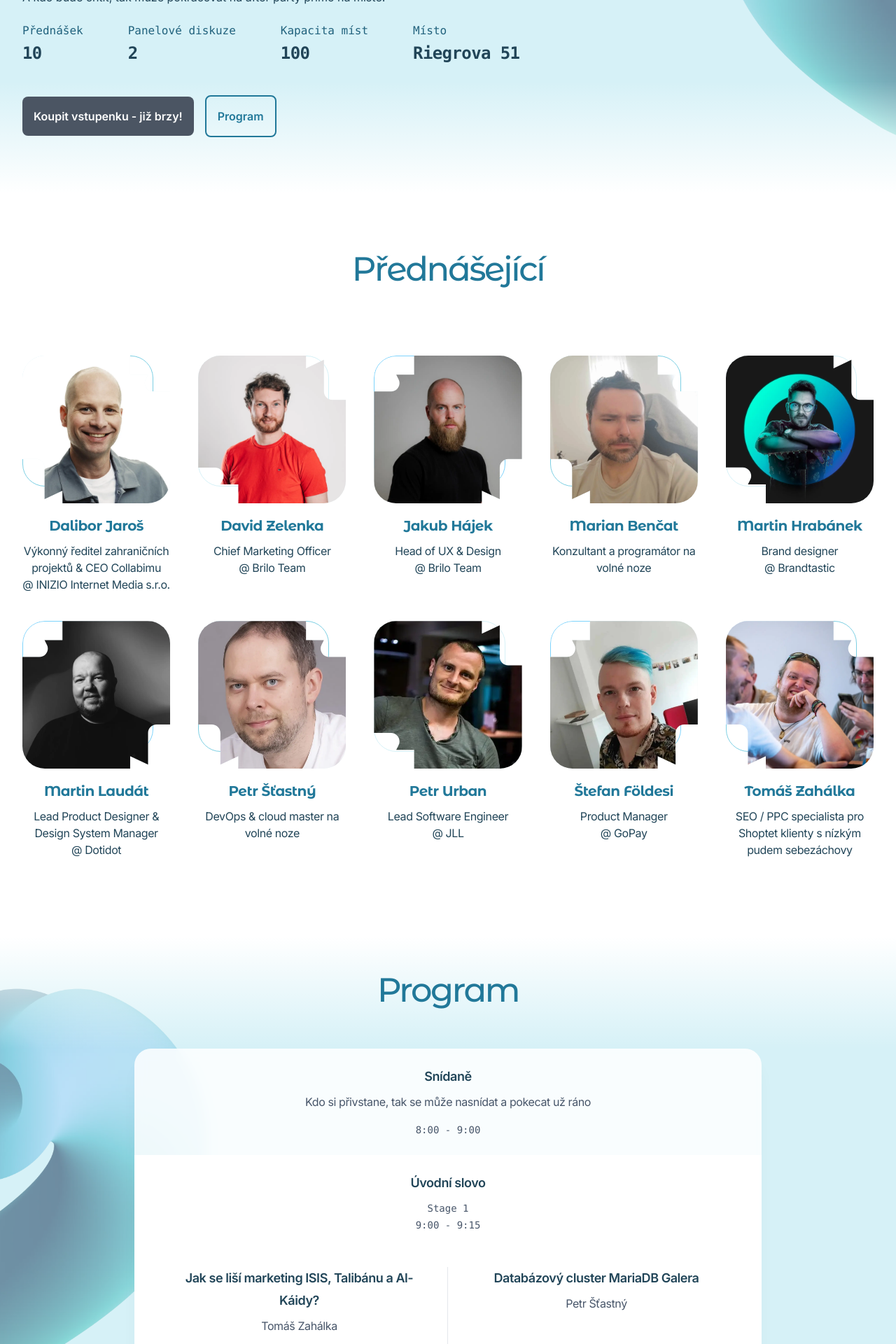
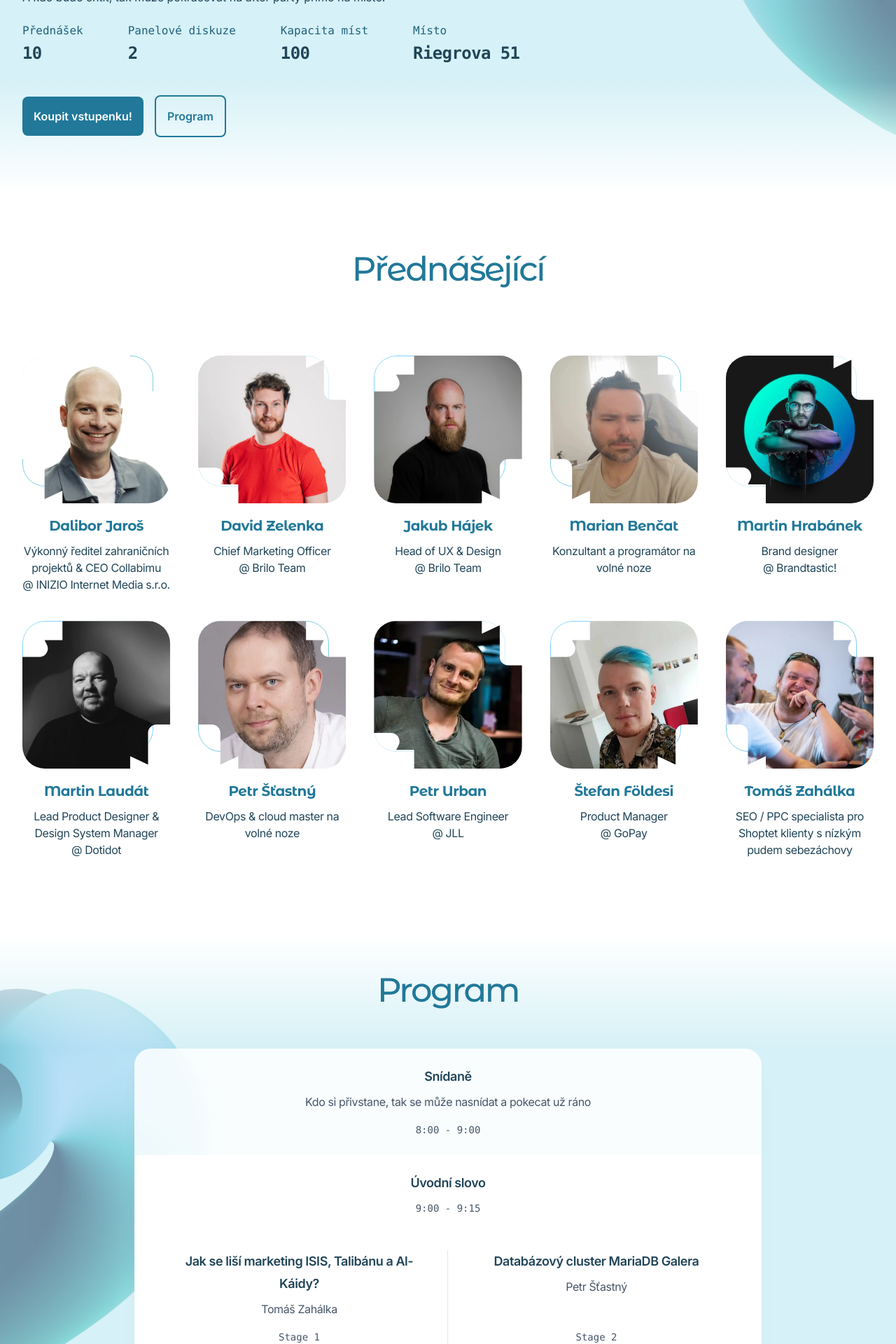
Before and after one commit to CtvrtCON/CtvrtCON, a Next.js app: page /ctvrtcon/ in a window 1280 px wide. Shown: the part 400-2320 px from the top of the page at 70% size. Built offline with nearby package versions, Linux system fonts and the light colour scheme.

Commit message:
Add BuyTicketButton with real external link
Improve a few small details, especially in the content.
Edit favicon.

```diff
--- a/src/components/BackgroundImage.jsx
+++ b/src/components/BackgroundImage.jsx
@@ -22,7 +22,7 @@ export function BackgroundImage({className, position = 'top'}) {
                     'hidden sm:block sm:left-1/2 sm:anslate-x-[6%] sm:translate-y-[26%]',
                 )}
                 src={backgroundImage}
-                alt=""
+                alt="ČtvrtCON fluida"
                 width={918}
                 height={1495}
                 priority
--- /dev/null
+++ b/src/components/BuyTicketButton.jsx
@@ -0,0 +1,9 @@
+import {Button} from '@/components/Button'
+
+export function BuyTicketButton({className}) {
+    return (
+        <Button href="https://form.fapi.cz/?id=d8c98bd4-11ce-4109-87ce-15ceadc32eb6" target="_blank" className={className}>
+            Koupit vstupenku!
+        </Button>
+    )
+}
--- a/src/components/Footer.jsx
+++ b/src/components/Footer.jsx
@@ -7,7 +7,7 @@ export function Footer() {
             <Container className="flex flex-col items-center justify-between gap-6">
                 <Logo className="h-12 w-auto text-slate-900"/>
                 <p className="text-base text-slate-500 md:mt-0">
-                    &copy; {new Date().getFullYear()} <a href="https://ctvrtkon.cz" target="_blank">Čtvrtkon z.s.</a>
+                    &copy; {new Date().getFullYear()} <a href="https://ctvrtkon.cz" class="hover:text-slate-900" target="_blank">Čtvrtkon z.s.</a>
                 </p>
             </Container>
         </footer>
--- a/src/components/Header.jsx
+++ b/src/components/Header.jsx
@@ -1,4 +1,4 @@
-import {Button} from '@/components/Button'
+import {BuyTicketButton} from '@/components/BuyTicketButton'
 import {Container} from '@/components/Container'
 import {Logo} from '@/components/Logo'
 
@@ -11,7 +11,7 @@ export function Header() {
                 </div>
 
                 <div className="hidden sm:flex lg:grow lg:basis-0 lg:justify-end">
-                    <Button className="cursor-not-allowed" disabled>Koupit vstupenku - již brzy!</Button>
+                    <BuyTicketButton />
                 </div>
             </Container>
         </header>
--- a/src/components/Hero.jsx
+++ b/src/components/Hero.jsx
@@ -1,5 +1,5 @@
 import { BackgroundImage } from '@/components/BackgroundImage'
-import { Button } from '@/components/Button'
+import { BuyTicketButton } from '@/components/BuyTicketButton'
 import { Container } from '@/components/Container'
 import { Section } from '@/components/Section'
 
@@ -60,9 +60,7 @@ export function Hero() {
             ))}
           </dl>
           <div className="mt-4 flex flex-wrap items-center gap-4">
-            <Button className="cursor-not-allowed" disabled>
-              Koupit vstupenku - již brzy!
-            </Button>
+            <BuyTicketButton />
             <a
               className="inline-flex justify-center rounded-lg border-2 border-primary-600 p-4 text-base font-semibold text-primary-600 hover:border-primary-500 hover:bg-primary-500 hover:text-white focus:outline-none focus-visible:outline-2 focus-visible:outline-offset-2 focus-visible:outline-primary-500 active:text-white/70 disabled:bg-gray-600"
               href="#program"
--- a/src/components/Layout.jsx
+++ b/src/components/Layout.jsx
@@ -1,10 +1,8 @@
 import { Footer } from '@/components/Footer'
-import { Header } from '@/components/Header'
 
 export function Layout({ children, showFooter = true }) {
   return (
     <>
-      {/* <Header/> */}
       <main className="flex-auto">{children}</main>
       {showFooter && <Footer />}
     </>
--- a/src/components/Schedule.jsx
+++ b/src/components/Schedule.jsx
@@ -1,13 +1,9 @@
 'use client'
-
-import { useEffect, useState } from 'react'
-import { Tab, TabGroup, TabList, TabPanel, TabPanels } from '@headlessui/react'
-import clsx from 'clsx'
 
 import { BackgroundImage } from '@/components/BackgroundImage'
 import { Container } from '@/components/Container'
 import { Section } from '@/components/Section'
-import { Button } from '@/components/Button'
+import { BuyTicketButton } from '@/components/BuyTicketButton'
 
 const program = [
   {
@@ -23,8 +19,6 @@ const program = [
   {
     block: [
       {
-        stageName: 'Stage 1',
-        stageSize: 'Větší sál',
         name: 'Úvodní slovo',
         start: '9:00',
         end: '9:15',
@@ -151,8 +145,8 @@ const program = [
       {
         name: 'Svačina',
         description: 'Doplnění energie a networking',
-        start: '14:30',
-        end: '15:00',
+        start: '14:30 (resp. 14:15)',
+        end: '15:00 (resp. 15:15)',
       },
     ],
   },
@@ -211,9 +205,7 @@ const program = [
   {
     block: [
       {
-        stageName: 'Stage 1',
-        stageSize: 'Větší sál',
-        name: 'Závěr',
+        name: 'Zakončení',
         start: '17:00',
         end: '18:00',
       },
@@ -223,7 +215,7 @@ const program = [
     block: [
       {
         stageName: 'Prostor „Kavárna“',
-        name: 'After párty',
+        name: 'Večírek + after párty',
         start: '18:00',
         end: '22:00',
       },
@@ -291,9 +283,7 @@ export function Schedule() {
         <BackgroundImage position="left" className="-bottom-32 -top-40" />
         <Container className="relative">
           <ScheduleStatic />
-          <Button className="mt-8 cursor-not-allowed" disabled>
-            Koupit vstupenku - již brzy!
-          </Button>
+          <BuyTicketButton className="mt-8" />
         </Container>
       </div>
     </Section>
--- a/src/components/Speakers.jsx
+++ b/src/components/Speakers.jsx
@@ -1,13 +1,12 @@
 'use client'
 
-import { useEffect, useId, useState } from 'react'
+import { useId } from 'react'
 import Image from 'next/image'
-import { Tab, TabGroup, TabList, TabPanel, TabPanels } from '@headlessui/react'
+import { TabGroup, TabPanel, TabPanels } from '@headlessui/react'
 import clsx from 'clsx'
 
 import { Container } from '@/components/Container'
 import { Section } from '@/components/Section'
-//import defaultImage from '@/images/avatars/default.webp'
 import daliborjarosImage from '@/images/avatars/daliborjaros.webp'
 import davidzelenkaImage from '@/images/avatars/davidzelenka.webp'
 import jakubhajekImage from '@/images/avatars/jakubhajek.webp'
@@ -56,7 +55,7 @@ const days = [
         name: 'Martin Hrabánek',
         url: '#martin-hrabanek',
         role: 'Brand designer',
-        company: 'Brandtastic',
+        company: 'Brandtastic!',
         image: martinhrabanekImage,
       },
       {
```
Also changed, not shown: src/images/avatars/default.webp (deleted), 1 other file (tests, documents, lock files or other folders).
